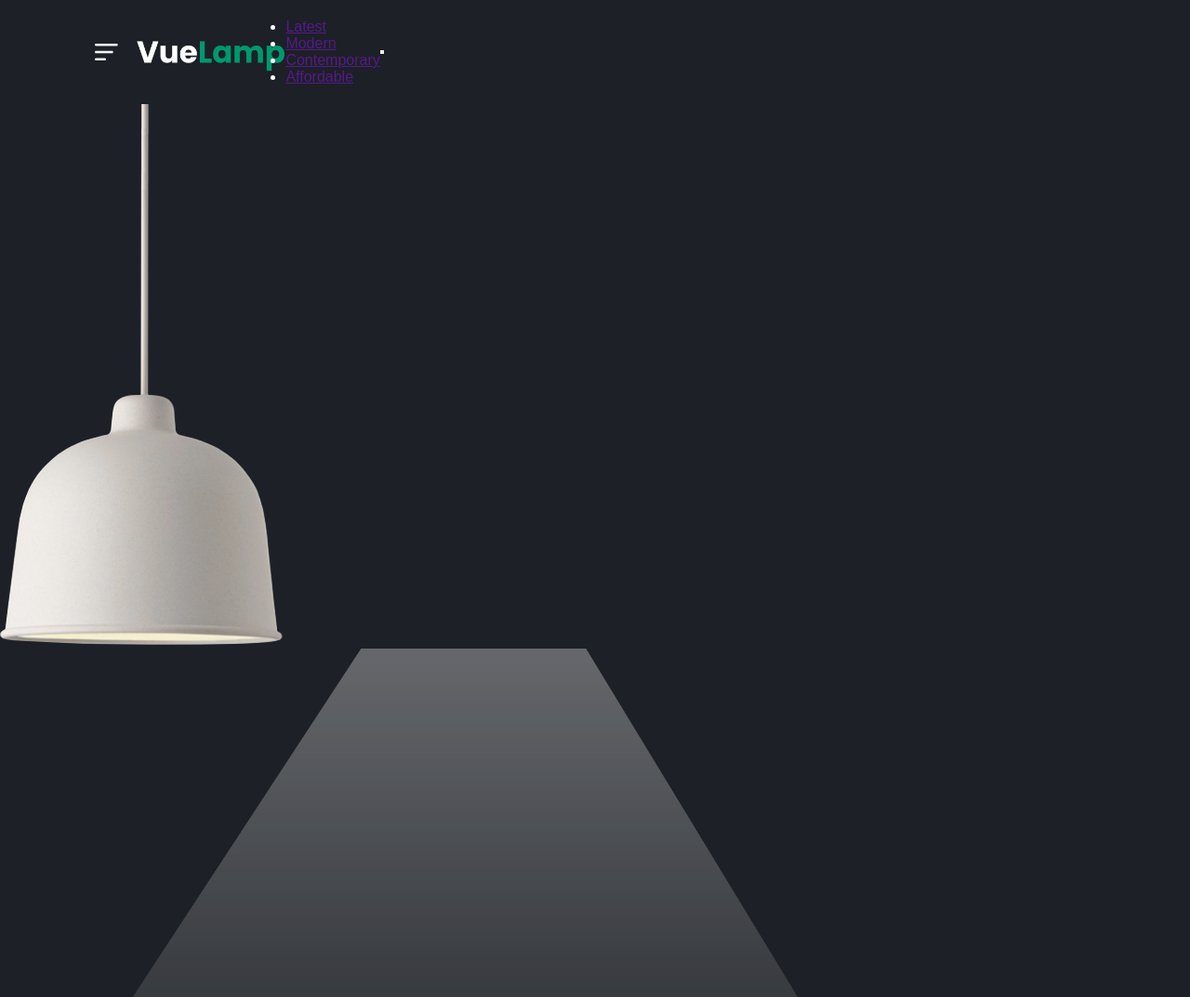
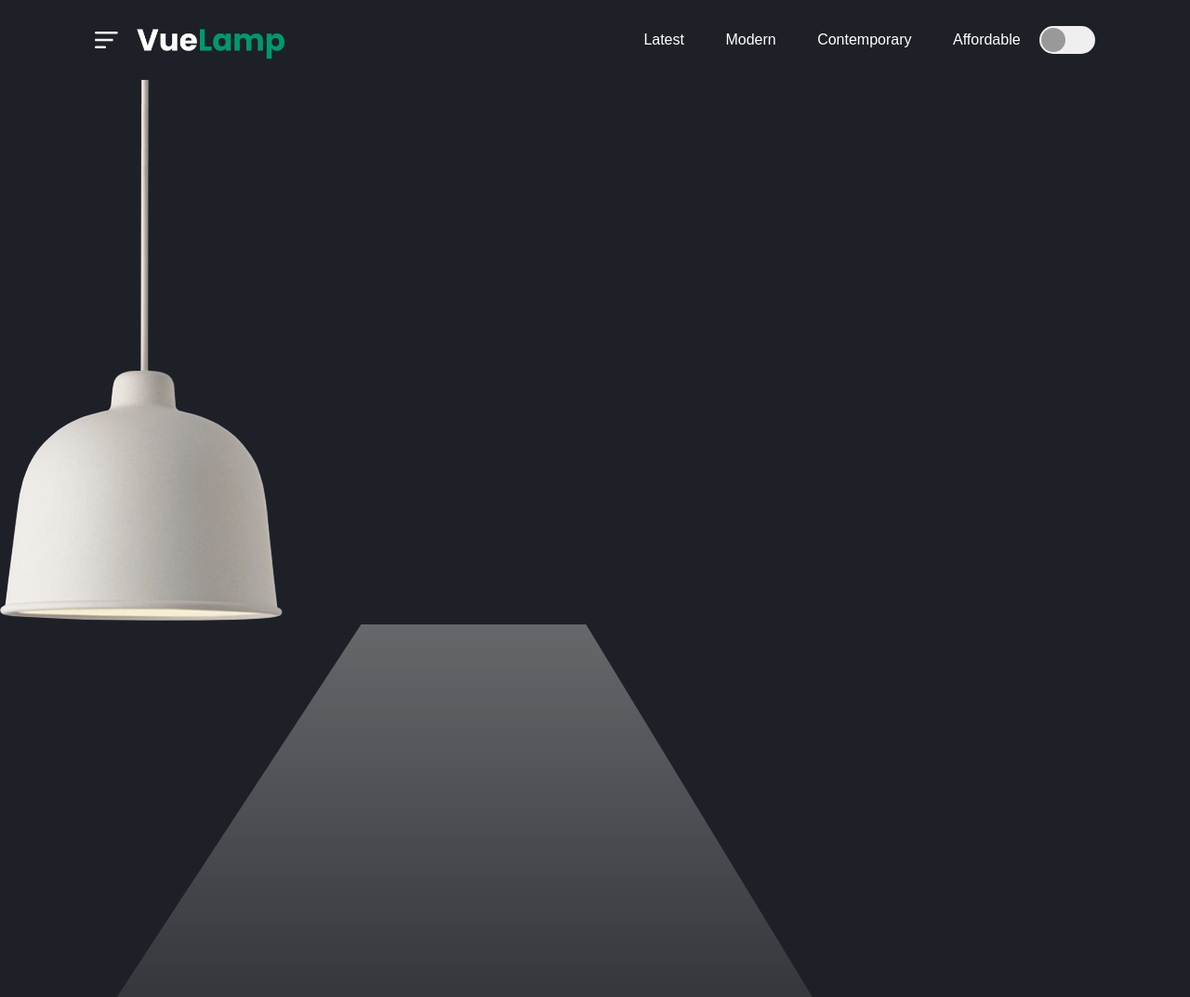
Before and after one commit to chrism-la/modern-lighting, a plain HTML site: page index.html in a window 1280 px wide. Shown: the top 1073 px of the page at 93% size. Drawn offline with Linux system fonts and the light colour scheme.

Commit message:
CSS edits for button and button span

```diff
--- a/style.css
+++ b/style.css
@@ -25,3 +25,33 @@ nav .logo{
     width: 160px;
     cursor: pointer;
 }
+nav ul{
+    flex: 1;
+    text-align: right;
+}
+nav ul li{
+    display: inline-block;
+    list-style: none;
+    margin: 0 20px;
+}
+nav ul li a{
+    text-decoration: none;
+    color: #fff;
+}
+button{
+    background: #efefef;
+    height: 30px;
+    width: 60px;
+    border-radius: 20px;
+    border: 0;
+    outline: 0;
+    cursor: pointer;
+}
+button span{
+    display: block;
+    background: #999;
+    height: 26px;
+    width: 26px;
+    border-radius: 50%;
+    margin-left: 2px;
+}
```
